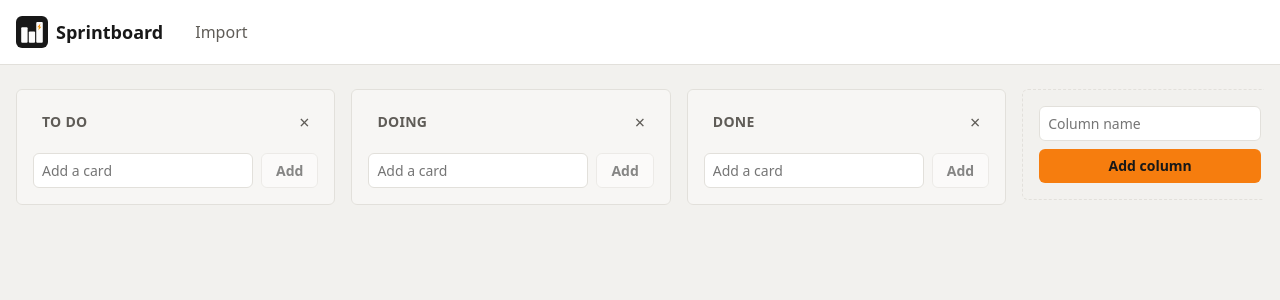
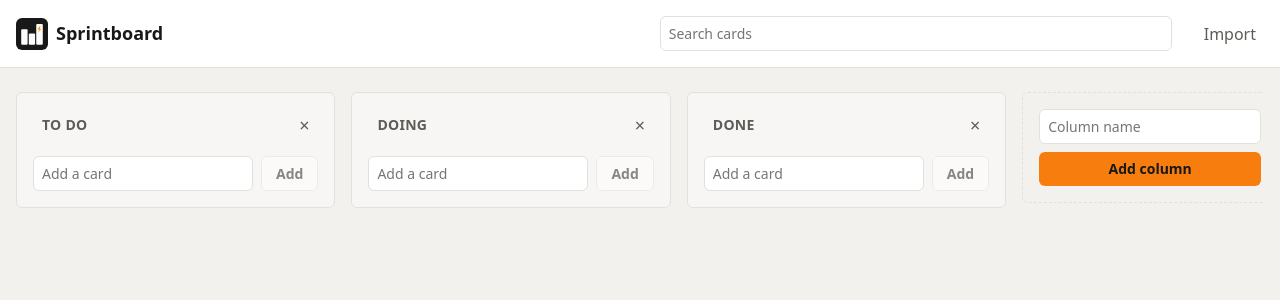
Before and after one commit to jkatariina/sprintboard, a React (Vite) app: page / in a window 1280 px wide. Shown: the top 300 px of the page. Built offline with nearby package versions, Linux system fonts and the light colour scheme.

Commit message:
feat: filter cards with a search field in the header

```diff
--- a/src/components/board/Column.jsx
+++ b/src/components/board/Column.jsx
@@ -10,8 +10,20 @@ import { validateColumnTitle } from '../../utils/validation.js'
 import styles from './Column.module.css'
 
 function Column({ column, isFirst, isLast }) {
-  const { columns, cards, renameColumn, deleteColumn, moveColumn } = useBoard()
-  const columnCards = cards.filter((card) => card.columnId === column.id)
+  const { columns, cards, query, renameColumn, deleteColumn, moveColumn } =
+    useBoard()
+
+  const columnCards = cards.filter((card) => {
+    if (card.columnId !== column.id) {
+      return false
+    }
+
+    if (query === '') {
+      return true
+    }
+
+    return card.title.toLowerCase().includes(query.toLowerCase())
+  })
 
   const [isEditing, setIsEditing] = useState(false)
   const [isConfirming, setIsConfirming] = useState(false)
--- a/src/components/layout/Header.jsx
+++ b/src/components/layout/Header.jsx
@@ -1,5 +1,6 @@
 import { Link, NavLink } from 'react-router-dom'
 import logo from '../../assets/logo.svg'
+import { useBoard } from '../../hooks/useBoard.js'
 import styles from './Header.module.css'
 
 function navLinkClass({ isActive }) {
@@ -7,6 +8,8 @@ function navLinkClass({ isActive }) {
 }
 
 function Header() {
+  const { query, setQuery } = useBoard()
+
   return (
     <header className={styles.header}>
       <div className={styles.inner}>
@@ -14,6 +17,15 @@ function Header() {
           <img src={logo} alt="" className={styles.logo} />
           Sprintboard
         </Link>
+
+        <input
+          className={styles.search}
+          type="search"
+          value={query}
+          onChange={(event) => setQuery(event.target.value)}
+          placeholder="Search cards"
+          aria-label="Search cards"
+        />
 
         <nav className={styles.nav} aria-label="Main">
           <NavLink to="/import" className={navLinkClass}>
--- a/src/components/layout/Header.module.css
+++ b/src/components/layout/Header.module.css
@@ -26,6 +26,20 @@
   width: 2rem;
 }
 
+.search {
+  flex: 1;
+  min-width: 0;
+  max-width: 32rem;
+  margin-left: auto;
+  padding: 0.375rem 0.5rem;
+  border: 1px solid var(--color-border);
+  border-radius: var(--radius);
+  background-color: var(--color-surface);
+  color: var(--color-text);
+  font: inherit;
+  font-size: 0.875rem;
+}
+
 .nav {
   display: flex;
   gap: var(--space-sm);
--- a/src/context/BoardProvider.jsx
+++ b/src/context/BoardProvider.jsx
@@ -42,6 +42,7 @@ function loadCards() {
 export function BoardProvider({ children }) {
   const [columns, setColumns] = useState(loadColumns)
   const [cards, setCards] = useState(loadCards)
+  const [query, setQuery] = useState('')
 
   useEffect(() => {
     localStorage.setItem(columnsKey, JSON.stringify(columns))
@@ -131,6 +132,8 @@ export function BoardProvider({ children }) {
   const value = {
     columns,
     cards,
+    query,
+    setQuery,
     addColumn,
     renameColumn,
     moveColumn,
```
